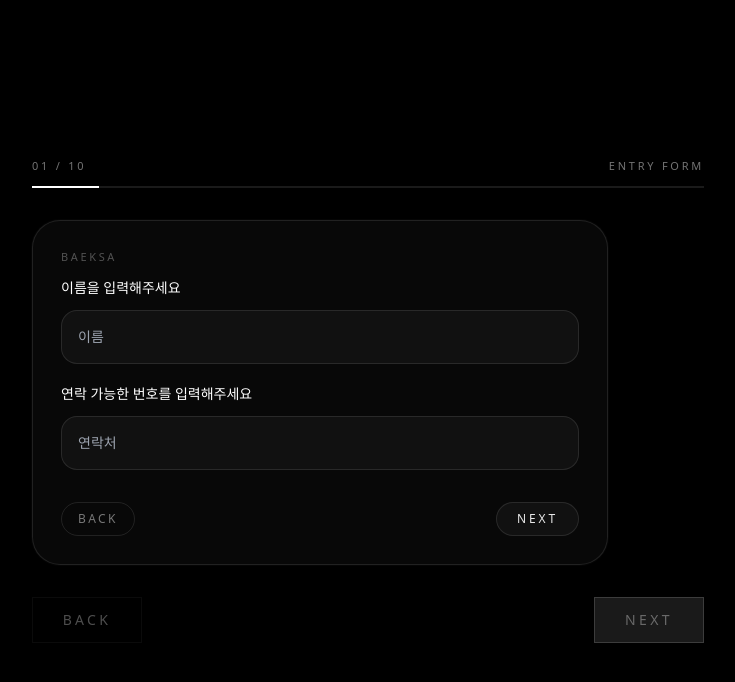
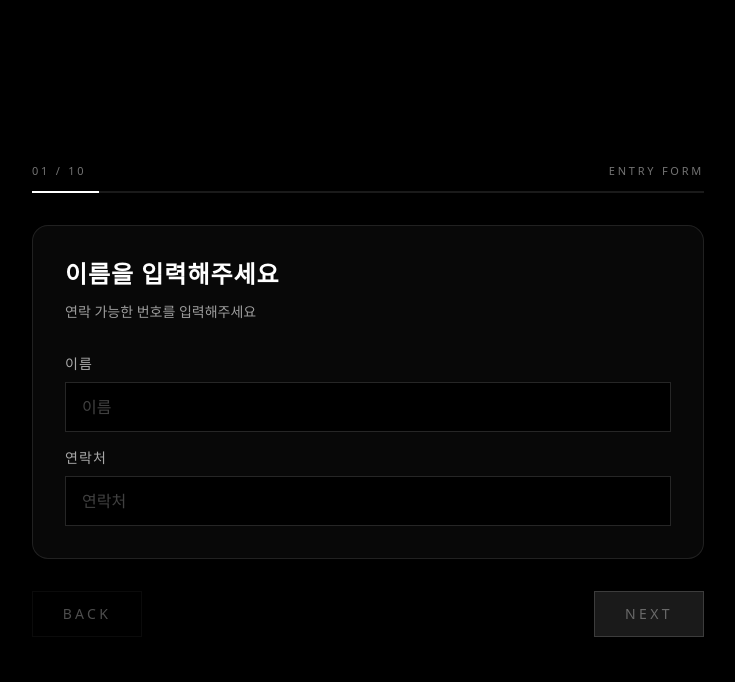
Before and after one commit to grantpaik100-lgtm/baeksa, a Next.js app: page /pre in a window 1280 px wide. Both pictures are taken after a click on the button "ENTER". Shown: the top 682 px of the page, without its empty margins (272-1007 px from the left). Built offline with nearby package versions, Linux system fonts and the light colour scheme.

Commit message:
Update QuestionCard.tsx

```diff
--- a/components/pre/QuestionCard.tsx
+++ b/components/pre/QuestionCard.tsx
@@ -1,139 +1,106 @@
 "use client";
 
-type Answers = {
-  name?: string;
-  phone?: string;
-  reason?: string;
-  relationship?: string;
-  approach?: string;
-  groupSize?: string;
-  vibe?: string;
-  energy?: string;
-  trigger?: string;
-  birthYear?: string;
-  instagram?: string;
-  mbti?: string;
-  song1?: string;
-  song2?: string;
-  song3?: string;
-};
-
-type Question =
-  | {
+type DoubleInputQuestion = {
   id: number;
   type: "double-input";
   title: string;
-      subtitle: string;
-      fields: readonly ["name", "phone"];
-    }
-  | {
+  subtitle?: string;
+  fields: readonly [string, string];
+};
+
+type SingleQuestion = {
   id: number;
   type: "single";
   title: string;
+  subtitle?: string;
+  key: string;
   options: readonly string[];
-      key:
-        | "reason"
-        | "relationship"
-        | "approach"
-        | "groupSize"
-        | "vibe"
-        | "energy"
-        | "trigger";
-    }
-  | {
-      id: number;
-      type: "triple-input";
-      title: string;
-      fields: readonly ["birthYear", "instagram", "mbti"];
-    }
-  | {
-      id: number;
-      type: "songs";
-      title: string;
-      fields: readonly ["song1", "song2", "song3"];
 };
+
+type Question = DoubleInputQuestion | SingleQuestion;
 
 type Props = {
   question: Question;
-  answers: Answers;
-  onChange: (key: keyof Answers, value: string) => void;
-  onNext: () => void;
-  onPrev: () => void;
-  isFirst: boolean;
-  isLast: boolean;
-  canGoNext: boolean;
+  answers: Record<string, string>;
+  onAnswerChange: React.Dispatch<React.SetStateAction<Record<string, string>>>;
 };
 
-const inputBase =
-  "w-full rounded-2xl border border-white/10 bg-white/[0.04] px-4 py-4 text-sm text-white/90 outline-none placeholder:text-white/28 transition focus:border-white/25 focus:bg-white/[0.06]";
-
-const optionBase =
-  "w-full rounded-2xl border px-4 py-4 text-left text-sm transition";
-
-const optionIdle =
-  "border-white/10 bg-white/[0.03] text-white/80 hover:border-white/20 hover:bg-white/[0.05]";
-
-const optionActive = "border-white/40 bg-white/10 text-white";
-
-const labelBase = "mb-3 text-sm text-white/84";
+const fieldLabelMap: Record<string, string> = {
+  name: "이름",
+  phone: "연락처",
+  birthYear: "출생연도",
+  instagram: "인스타그램",
+};
 
 export default function QuestionCard({
   question,
   answers,
-  onChange,
-  onNext,
-  onPrev,
-  isFirst,
-  isLast,
-  canGoNext,
+  onAnswerChange,
 }: Props) {
-  const renderBody = () => {
+  const updateAnswer = (key: string, value: string) => {
+    onAnswerChange((prev) => ({
+      ...prev,
+      [key]: value,
+    }));
+  };
+
   if (question.type === "double-input") {
     return (
-        <div className="space-y-5">
-          <div>
-            <p className={labelBase}>{question.title}</p>
+      <div className="rounded-2xl border border-white/10 bg-white/[0.03] p-6 sm:p-8">
+        <div className="mb-8">
+          <h2 className="text-xl font-semibold tracking-[0.04em] sm:text-2xl">
+            {question.title}
+          </h2>
+          {question.subtitle ? (
+            <p className="mt-3 text-sm text-white/60">{question.subtitle}</p>
+          ) : null}
+        </div>
+
+        <div className="space-y-4">
+          {question.fields.map((field) => (
+            <div key={field}>
+              <label className="mb-2 block text-sm tracking-[0.08em] text-white/65">
+                {fieldLabelMap[field] ?? field}
+              </label>
               <input
-              className={inputBase}
-              value={answers.name ?? ""}
-              onChange={(e) => onChange("name", e.target.value)}
-              placeholder="이름"
+                type={field === "phone" ? "tel" : "text"}
+                value={answers[field] ?? ""}
+                onChange={(e) => updateAnswer(field, e.target.value)}
+                className="w-full border border-white/15 bg-black px-4 py-3 text-white outline-none transition placeholder:text-white/25 focus:border-white/45"
+                placeholder={fieldLabelMap[field] ?? field}
               />
             </div>
-
-          <div>
-            <p className={labelBase}>{question.subtitle}</p>
-            <input
-              className={inputBase}
-              value={answers.phone ?? ""}
-              onChange={(e) => onChange("phone", e.target.value)}
-              placeholder="연락처"
-              inputMode="tel"
-            />
+          ))}
         </div>
       </div>
     );
   }
 
-    if (question.type === "single") {
-      const selected = answers[question.key] ?? "";
-
   return (
-        <div>
-          <p className="mb-5 text-base leading-relaxed text-white/90">
+    <div className="rounded-2xl border border-white/10 bg-white/[0.03] p-6 sm:p-8">
+      <div className="mb-8">
+        <h2 className="text-xl font-semibold tracking-[0.04em] sm:text-2xl">
           {question.title}
-          </p>
+        </h2>
+        {question.subtitle ? (
+          <p className="mt-3 text-sm text-white/60">{question.subtitle}</p>
+        ) : null}
+      </div>
 
       <div className="space-y-3">
         {question.options.map((option) => {
-              const active = selected === option;
+          const selected = answers[question.key] === option;
 
           return (
             <button
               key={option}
               type="button"
-                  onClick={() => onChange(question.key, option)}
-                  className={`${optionBase} ${active ? optionActive : optionIdle}`}
+              onClick={() => updateAnswer(question.key, option)}
+              className={`w-full border px-4 py-4 text-left text-sm tracking-[0.03em] transition ${
+                selected
+                  ? "border-white bg-white text-black"
+                  : "border-white/12 bg-transparent text-white hover:border-white/35"
+              }`}
             >
               {option}
             </button>
@@ -143,102 +110,3 @@ export default function QuestionCard({
     </div>
   );
 }
-
-    if (question.type === "triple-input") {
-      return (
-        <div>
-          <p className="mb-5 text-base leading-relaxed text-white/90">
-            {question.title}
-          </p>
-
-          <div className="space-y-3">
-            <input
-              className={inputBase}
-              value={answers.birthYear ?? ""}
-              onChange={(e) => onChange("birthYear", e.target.value)}
-              placeholder="출생연도"
-              inputMode="numeric"
-            />
-            <input
-              className={inputBase}
-              value={answers.instagram ?? ""}
-              onChange={(e) => onChange("instagram", e.target.value)}
-              placeholder="인스타"
-            />
-            <input
-              className={inputBase}
-              value={answers.mbti ?? ""}
-              onChange={(e) => onChange("mbti", e.target.value)}
-              placeholder="MBTI"
-            />
-          </div>
-        </div>
-      );
-    }
-
-    if (question.type === "songs") {
-      return (
-        <div>
-          <p className="mb-5 text-base leading-relaxed text-white/90">
-            {question.title}
-          </p>
-
-          <div className="space-y-3">
-            <input
-              className={inputBase}
-              value={answers.song1 ?? ""}
-              onChange={(e) => onChange("song1", e.target.value)}
-              placeholder="노래 1"
-            />
-            <input
-              className={inputBase}
-              value={answers.song2 ?? ""}
-              onChange={(e) => onChange("song2", e.target.value)}
-              placeholder="노래 2"
-            />
-            <input
-              className={inputBase}
-              value={answers.song3 ?? ""}
-              onChange={(e) => onChange("song3", e.target.value)}
-              placeholder="노래 3"
-            />
-          </div>
-        </div>
-      );
-    }
-
-    return null;
-  };
-
-  return (
-    <div className="w-full max-w-xl rounded-[28px] border border-white/10 bg-white/[0.03] p-6 shadow-[0_0_0_1px_rgba(255,255,255,0.02)] backdrop-blur-md md:p-7">
-      <div className="mb-3 text-[11px] tracking-[0.24em] text-white/30">
-        BAEKSA
-      </div>
-
-      <div className="mb-8 transition-opacity duration-300 ease-out">
-        {renderBody()}
-      </div>
-
-      <div className="flex items-center justify-between gap-3">
-        <button
-          type="button"
-          onClick={onPrev}
-          disabled={isFirst}
-          className="rounded-full border border-white/10 px-4 py-2 text-xs tracking-[0.2em] text-white/45 transition hover:border-white/20 hover:text-white/70 disabled:cursor-not-allowed disabled:opacity-30"
-        >
-          BACK
-        </button>
-
-        <button
-          type="button"
-          onClick={onNext}
-          disabled={!canGoNext}
-          className="rounded-full border border-white/20 bg-white/10 px-5 py-2 text-xs tracking-[0.24em] text-white/90 transition hover:bg-white/15 disabled:cursor-not-allowed disabled:border-white/10 disabled:bg-white/[0.04] disabled:text-white/28"
-        >
-          {isLast ? "FINISH" : "NEXT"}
-        </button>
-      </div>
-    </div>
-  );
-}
```
Lines whose indentation alone changed are shown as unchanged.
